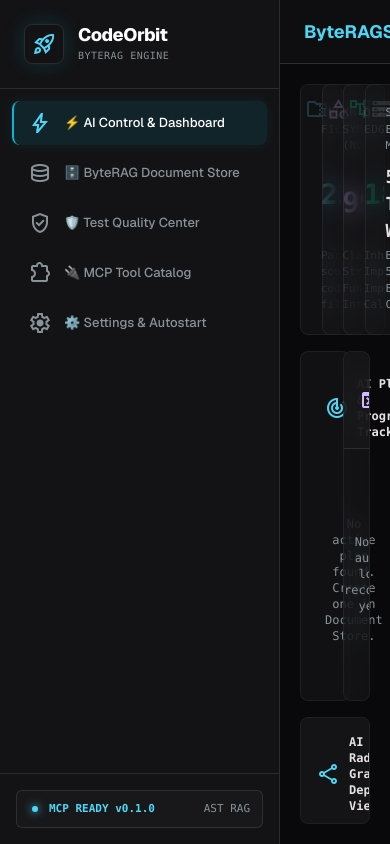
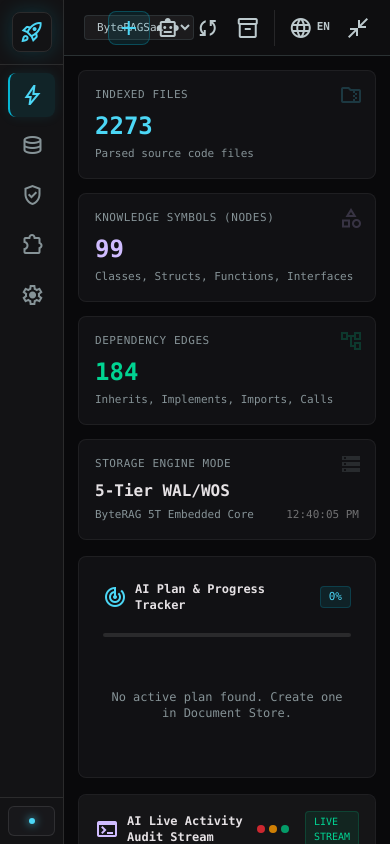
Before and after one commit to bytelogiccore-spec/ByteRAGSample, a Svelte app in the folder crates/codeorbit/frontend/: page / in a window 390 px wide. Built offline with nearby package versions, Linux system fonts and the light colour scheme.

Commit message:
Implement fully dynamic responsive layout: sidebar icon-rail on small screens and auto-stacking 12-column telemetry grid

```diff
--- a/crates/codeorbit/frontend/src/App.svelte
+++ b/crates/codeorbit/frontend/src/App.svelte
@@ -59,7 +59,7 @@
       await invokeCommand('trigger_reindex', { targetDir: path, target_dir: path });
       await syncStatus();
     } catch (e) {
-      alert('워크스페이스 전환 실패: ' + e);
+      alert('Failed to switch workspace: ' + e);
     }
   }
 
@@ -73,7 +73,7 @@
       await invokeCommand('trigger_reindex', { targetDir: path, target_dir: path });
       await syncStatus();
     } catch (e) {
-      alert('워크스페이스 추가 실패: ' + e);
+      alert('Failed to add workspace: ' + e);
     }
   }
 
@@ -89,7 +89,7 @@
         }
       }
     } catch (e) {
-      alert('워크스페이스 제거 실패: ' + e);
+      alert('Failed to remove workspace: ' + e);
     }
   }
 
@@ -98,7 +98,7 @@
       await invokeCommand('trigger_reindex', { targetDir: activePath, target_dir: activePath });
       await syncStatus();
     } catch (e) {
-      alert('재인덱싱 요청 실패: ' + e);
+      alert('Reindex request failed: ' + e);
     }
   }
 
@@ -117,11 +117,11 @@
 </script>
 
 <div class="flex h-screen w-screen bg-[#09090b] text-[#e5e1e4] overflow-hidden select-none">
-  <!-- Left Modular Sidebar -->
+  <!-- Left Responsive Sidebar -->
   <Sidebar bind:activeTab {status} />
 
   <!-- Main Canvas -->
-  <div class="flex-1 flex flex-col overflow-hidden">
+  <div class="flex-1 flex flex-col overflow-hidden min-w-0">
     <!-- Top Workspace Selector Bar -->
     <WorkspaceSelector
       {workspaces}
@@ -133,16 +133,20 @@
       onHideToTray={handleHideToTray}
     />
 
-    <!-- Main Dynamic Tab View -->
-    <div class="flex-1 p-5 overflow-y-auto flex flex-col gap-4">
+    <!-- Main Dynamic Tab View with Responsive Stack Layout -->
+    <div class="flex-1 p-3.5 lg:p-6 overflow-y-auto flex flex-col gap-4 custom-scrollbar">
       {#if activeTab === 'tab-overview'}
-        <!-- 4 Metrics Cards -->
+        <!-- 4 Metrics Cards (Dynamic 1-4 Grid) -->
         <MetricsGrid {status} />
 
-        <!-- 2 Column Layout: Plan Progress & Live AI Audit -->
-        <div class="grid grid-cols-2 gap-4">
-          <PlanProgressCard {planStatus} />
-          <AiAuditStream {auditLogs} />
+        <!-- Responsive Split View: 1 Column on Mobile/Tablet, 12 Columns on Desktop -->
+        <div class="grid grid-cols-1 lg:grid-cols-12 gap-4">
+          <div class="lg:col-span-7">
+            <PlanProgressCard {planStatus} />
+          </div>
+          <div class="lg:col-span-5">
+            <AiAuditStream {auditLogs} />
+          </div>
         </div>
 
         <!-- Blast Radius & GraphRAG Traversal Viewer -->
--- a/crates/codeorbit/frontend/src/components/MetricsGrid.svelte
+++ b/crates/codeorbit/frontend/src/components/MetricsGrid.svelte
@@ -10,46 +10,47 @@
   });
 </script>
 
-<div class="grid grid-cols-4 gap-4 select-none">
-  <!-- Card 1: Indexed Files (Cyan Accent + Watermark Icon) -->
-  <div class="glass-panel rounded-lg p-5 flex flex-col justify-between hover:bg-white/[0.02] transition-all relative overflow-hidden group">
+<!-- Responsive Metrics Grid: 1 col on xs, 2 cols on md, 4 cols on xl -->
+<div class="grid grid-cols-1 sm:grid-cols-2 xl:grid-cols-4 gap-3.5 select-none">
+  <!-- Card 1: Indexed Files -->
+  <div class="glass-panel rounded-lg p-4 lg:p-5 flex flex-col justify-between hover:bg-white/[0.02] transition-all relative overflow-hidden group">
     <div class="absolute top-0 right-0 p-3 opacity-20 group-hover:opacity-40 transition-opacity">
-      <span class="material-symbols-outlined text-4xl text-[#4cd7f6]">folder_zip</span>
+      <span class="material-symbols-outlined text-3xl lg:text-4xl text-[#4cd7f6]">folder_zip</span>
     </div>
-    <span class="text-[11px] font-mono text-[#869397] uppercase tracking-wider mb-2">{t('metric_files')}</span>
-    <div class="font-mono text-[28px] font-bold text-[#4cd7f6]">{status.files || 0}</div>
-    <div class="text-[11px] font-mono text-[#869397] mt-1">{t('metric_files_desc')}</div>
+    <span class="text-[11px] font-mono text-[#869397] uppercase tracking-wider mb-1.5">{t('metric_files')}</span>
+    <div class="font-mono text-2xl lg:text-[28px] font-bold text-[#4cd7f6]">{status.files || 0}</div>
+    <div class="text-[11px] font-mono text-[#869397] mt-1 truncate">{t('metric_files_desc')}</div>
   </div>
 
-  <!-- Card 2: Knowledge Symbols (Violet Accent + Watermark Icon) -->
-  <div class="glass-panel rounded-lg p-5 flex flex-col justify-between hover:bg-white/[0.02] transition-all relative overflow-hidden group">
+  <!-- Card 2: Knowledge Symbols -->
+  <div class="glass-panel rounded-lg p-4 lg:p-5 flex flex-col justify-between hover:bg-white/[0.02] transition-all relative overflow-hidden group">
     <div class="absolute top-0 right-0 p-3 opacity-20 group-hover:opacity-40 transition-opacity">
-      <span class="material-symbols-outlined text-4xl text-[#d0bcff]">category</span>
+      <span class="material-symbols-outlined text-3xl lg:text-4xl text-[#d0bcff]">category</span>
     </div>
-    <span class="text-[11px] font-mono text-[#869397] uppercase tracking-wider mb-2">{t('metric_nodes')}</span>
-    <div class="font-mono text-[28px] font-bold text-[#d0bcff]">{status.nodes || 0}</div>
-    <div class="text-[11px] font-mono text-[#869397] mt-1">{t('metric_nodes_desc')}</div>
+    <span class="text-[11px] font-mono text-[#869397] uppercase tracking-wider mb-1.5">{t('metric_nodes')}</span>
+    <div class="font-mono text-2xl lg:text-[28px] font-bold text-[#d0bcff]">{status.nodes || 0}</div>
+    <div class="text-[11px] font-mono text-[#869397] mt-1 truncate">{t('metric_nodes_desc')}</div>
   </div>
 
-  <!-- Card 3: Dependency Edges (Emerald Accent + Watermark Icon) -->
-  <div class="glass-panel rounded-lg p-5 flex flex-col justify-between hover:bg-white/[0.02] transition-all relative overflow-hidden group">
+  <!-- Card 3: Dependency Edges -->
+  <div class="glass-panel rounded-lg p-4 lg:p-5 flex flex-col justify-between hover:bg-white/[0.02] transition-all relative overflow-hidden group">
     <div class="absolute top-0 right-0 p-3 opacity-20 group-hover:opacity-40 transition-opacity">
-      <span class="material-symbols-outlined text-4xl text-emerald-400">account_tree</span>
+      <span class="material-symbols-outlined text-3xl lg:text-4xl text-emerald-400">account_tree</span>
     </div>
-    <span class="text-[11px] font-mono text-[#869397] uppercase tracking-wider mb-2">{t('metric_edges')}</span>
-    <div class="font-mono text-[28px] font-bold text-emerald-400">{status.edges || 0}</div>
-    <div class="text-[11px] font-mono text-[#869397] mt-1">{t('metric_edges_desc')}</div>
+    <span class="text-[11px] font-mono text-[#869397] uppercase tracking-wider mb-1.5">{t('metric_edges')}</span>
+    <div class="font-mono text-2xl lg:text-[28px] font-bold text-emerald-400">{status.edges || 0}</div>
+    <div class="text-[11px] font-mono text-[#869397] mt-1 truncate">{t('metric_edges_desc')}</div>
   </div>
 
   <!-- Card 4: 5-Tier WAL/WOS Storage Engine Mode -->
-  <div class="glass-panel rounded-lg p-5 flex flex-col justify-between hover:bg-white/[0.02] transition-all relative overflow-hidden group">
+  <div class="glass-panel rounded-lg p-4 lg:p-5 flex flex-col justify-between hover:bg-white/[0.02] transition-all relative overflow-hidden group">
     <div class="absolute top-0 right-0 p-3 opacity-20 group-hover:opacity-40 transition-opacity">
-      <span class="material-symbols-outlined text-4xl text-[#869397]">storage</span>
+      <span class="material-symbols-outlined text-3xl lg:text-4xl text-[#869397]">storage</span>
     </div>
-    <span class="text-[11px] font-mono text-[#869397] uppercase tracking-wider mb-2">{t('metric_engine')}</span>
-    <div class="font-mono text-[18px] font-bold text-[#e5e1e4]">5-Tier WAL/WOS</div>
+    <span class="text-[11px] font-mono text-[#869397] uppercase tracking-wider mb-1.5">{t('metric_engine')}</span>
+    <div class="font-mono text-base lg:text-[18px] font-bold text-[#e5e1e4]">5-Tier WAL/WOS</div>
     <div class="flex items-center justify-between text-[11px] font-mono text-[#869397] mt-1">
-      <span>{t('metric_engine_desc')}</span>
+      <span class="truncate">{t('metric_engine_desc')}</span>
       <span class="text-white/40">{formattedDate}</span>
     </div>
   </div>
--- a/crates/codeorbit/frontend/src/components/Sidebar.svelte
+++ b/crates/codeorbit/frontend/src/components/Sidebar.svelte
@@ -12,44 +12,46 @@
   ];
 </script>
 
-<aside class="w-[280px] bg-[#131315] border-r border-white/10 flex flex-col justify-between select-none shrink-0 z-40">
+<!-- Responsive Sidebar: Icon-Rail on small screens (w-16 / 64px), Full Drawer on lg screens (w-64 / 260px) -->
+<aside class="w-16 lg:w-64 bg-[#131315] border-r border-white/10 flex flex-col justify-between select-none shrink-0 z-40 transition-all duration-300">
   <div>
     <!-- Stitch Brand Header -->
-    <div class="p-6 flex items-center gap-3.5 border-b border-white/10">
-      <div class="w-10 h-10 rounded-lg bg-surface-variant flex items-center justify-center border border-white/10 shadow-[0_0_20px_rgba(6,182,212,0.2)]">
+    <div class="p-3 lg:p-6 flex items-center justify-center lg:justify-start gap-3.5 border-b border-white/10">
+      <div class="w-10 h-10 rounded-lg bg-surface-variant flex items-center justify-center border border-white/10 shadow-[0_0_20px_rgba(6,182,212,0.2)] shrink-0">
         <span class="material-symbols-outlined text-[#4cd7f6] text-[22px]">rocket_launch</span>
       </div>
-      <div>
-        <h1 class="text-lg font-extrabold text-white tracking-tight leading-none">CodeOrbit</h1>
+      <div class="hidden lg:block overflow-hidden">
+        <h1 class="text-base font-extrabold text-white tracking-tight leading-none truncate">CodeOrbit</h1>
         <span class="text-[10px] font-mono text-[#869397] tracking-wider block mt-1">BYTERAG ENGINE</span>
       </div>
     </div>
 
-    <!-- Navigation List (Stitch 2px Cyan Border & Background Glow) -->
-    <nav class="p-3 space-y-1.5 overflow-y-auto">
+    <!-- Navigation List -->
+    <nav class="p-2 lg:p-3 space-y-1.5 overflow-y-auto">
       {#each navItems as item}
         <button
           onclick={() => activeTab = item.id}
-          class="w-full flex items-center gap-3 px-3.5 py-2.5 rounded-lg text-[13px] font-medium transition-all text-left relative {activeTab === item.id ? 'bg-[#06b6d4]/10 text-white border-l-2 border-[#06b6d4] font-bold shadow-[0_0_12px_rgba(6,182,212,0.1)]' : 'text-[#869397] hover:text-[#e5e1e4] hover:bg-[#18181b] border-l-2 border-transparent'}"
+          title={t(item.labelKey)}
+          class="w-full flex items-center justify-center lg:justify-start gap-3 p-2.5 lg:px-3.5 lg:py-2.5 rounded-lg text-[13px] font-medium transition-all text-left relative {activeTab === item.id ? 'bg-[#06b6d4]/10 text-white border-l-2 border-[#06b6d4] font-bold shadow-[0_0_12px_rgba(6,182,212,0.1)]' : 'text-[#869397] hover:text-[#e5e1e4] hover:bg-[#18181b] border-l-2 border-transparent'}"
         >
-          <span class="material-symbols-outlined text-[20px] {activeTab === item.id ? 'text-[#4cd7f6]' : 'text-[#869397]'}">{item.icon}</span>
-          <span>{t(item.labelKey)}</span>
+          <span class="material-symbols-outlined text-[20px] shrink-0 {activeTab === item.id ? 'text-[#4cd7f6]' : 'text-[#869397]'}">{item.icon}</span>
+          <span class="hidden lg:inline truncate">{t(item.labelKey)}</span>
         </button>
       {/each}
     </nav>
   </div>
 
   <!-- Bottom System Telemetry Indicator -->
-  <div class="p-4 border-t border-white/10 flex flex-col gap-2.5">
-    <div class="flex items-center justify-between px-3 py-2.5 bg-[#18181b] border border-white/10 rounded-md text-[11px] font-mono">
+  <div class="p-2 lg:p-4 border-t border-white/10 flex flex-col gap-2.5">
+    <div class="flex items-center justify-center lg:justify-between p-2 lg:px-3 lg:py-2.5 bg-[#18181b] border border-white/10 rounded-md text-[11px] font-mono">
       <div class="flex items-center gap-2">
-        <div class="relative w-3 h-3 flex items-center justify-center">
+        <div class="relative w-3 h-3 flex items-center justify-center shrink-0">
           <div class="ambient-glow-cyan"></div>
           <div class="w-1.5 h-1.5 rounded-full {status.indexing ? 'bg-amber-400' : 'bg-[#4cd7f6]'} relative z-10"></div>
         </div>
-        <span class="text-[#4cd7f6] font-semibold">{status.indexing ? t('status_indexing') : 'MCP READY v0.1.0'}</span>
+        <span class="hidden lg:inline text-[#4cd7f6] font-semibold truncate">{status.indexing ? t('status_indexing') : 'MCP READY'}</span>
       </div>
-      <span class="text-[#869397]">AST RAG</span>
+      <span class="hidden lg:inline text-[#869397]">v0.1.0</span>
     </div>
   </div>
 </aside>
--- a/crates/codeorbit/frontend/src/components/WorkspaceSelector.svelte
+++ b/crates/codeorbit/frontend/src/components/WorkspaceSelector.svelte
@@ -60,16 +60,16 @@
   });
 </script>
 
-<!-- 1:1 Stitch TopAppBar -->
-<header class="flex justify-between items-center h-16 px-6 w-full bg-[#0e0e10] border-b border-[#3d494c]/60 shrink-0 z-50 select-none">
-  <!-- Left: Workspace Name & Add Button -->
-  <div class="flex items-center gap-4">
-    <div class="flex items-center gap-2">
-      <span class="text-lg font-bold text-[#4cd7f6]">{activeWorkspaceName}</span>
+<!-- Responsive TopAppBar with fluid flex-wrap and responsive labels -->
+<header class="flex justify-between items-center h-14 lg:h-16 px-3.5 lg:px-6 w-full bg-[#0e0e10] border-b border-[#3d494c]/60 shrink-0 z-50 select-none overflow-hidden">
+  <!-- Left: Workspace Selector -->
+  <div class="flex items-center gap-2 lg:gap-4 min-w-0">
+    <div class="flex items-center gap-1.5 lg:gap-2 min-w-0">
+      <span class="text-sm lg:text-lg font-bold text-[#4cd7f6] truncate max-w-[120px] lg:max-w-[220px]">{activeWorkspaceName}</span>
       <select
         value={activePath}
         onchange={(e) => onSelect(e.target.value)}
-        class="bg-[#1c1b1d] border border-[#3d494c]/50 text-[#bcc9cd] text-xs font-mono rounded px-2.5 py-1 outline-none cursor-pointer max-w-[200px] truncate"
+        class="bg-[#1c1b1d] border border-[#3d494c]/50 text-[#bcc9cd] text-[11px] lg:text-xs font-mono rounded px-2 py-1 outline-none cursor-pointer max-w-[110px] lg:max-w-[180px] truncate"
       >
         {#each workspaces as ws}
           <option value={ws.path}>{ws.name} ({ws.path})</option>
@@ -80,22 +80,22 @@
     {#if !isAdding}
       <button
         onclick={() => isAdding = true}
-        class="bg-[#06b6d4]/10 text-[#4cd7f6] border border-[#06b6d4]/30 rounded-lg px-3 py-1 font-mono text-[11px] font-semibold hover:bg-[#06b6d4]/20 transition-colors flex items-center gap-1 cursor-pointer"
+        class="bg-[#06b6d4]/10 text-[#4cd7f6] border border-[#06b6d4]/30 rounded-lg px-2 lg:px-3 py-1 font-mono text-[10px] lg:text-[11px] font-semibold hover:bg-[#06b6d4]/20 transition-colors flex items-center gap-1 cursor-pointer shrink-0"
       >
         <span class="material-symbols-outlined text-[14px]">add</span>
-        {t('add_workspace')}
+        <span class="hidden sm:inline">{t('add_workspace')}</span>
       </button>
     {:else}
-      <div class="flex items-center gap-1.5">
+      <div class="flex items-center gap-1">
         <input
           type="text"
           bind:value={newPath}
           placeholder="D:\Projects\MyApp"
-          class="bg-[#18181b] border border-white/20 text-[#e5e1e4] text-xs font-mono rounded px-2 py-1 outline-none w-52"
+          class="bg-[#18181b] border border-white/20 text-[#e5e1e4] text-xs font-mono rounded px-2 py-1 outline-none w-36 lg:w-52"
         />
         <button
           onclick={handleAdd}
-          class="px-2.5 py-1 bg-[#06b6d4] text-black font-bold text-xs font-mono rounded cursor-pointer"
+          class="px-2 py-1 bg-[#06b6d4] text-black font-bold text-xs font-mono rounded cursor-pointer"
         >
           {t('btn_add')}
         </button>
@@ -109,50 +109,53 @@
     {/if}
   </div>
 
-  <!-- Center: Action Links (Stitch Exact Styling) -->
-  <div class="hidden md:flex items-center gap-6">
-    <nav class="flex items-center gap-6 text-xs font-medium text-[#bcc9cd]">
+  <!-- Center: Action Links (Condensed on Medium/Small screens) -->
+  <div class="flex items-center gap-2 lg:gap-4 shrink-0">
+    <nav class="flex items-center gap-1 lg:gap-4 text-xs font-medium text-[#bcc9cd]">
       <button
         onclick={handleCopyPrompt}
-        class="hover:bg-white/5 transition-colors px-2.5 py-1.5 rounded-md hover:text-[#4cd7f6] cursor-pointer flex items-center gap-1.5"
+        title={t('prompt_copy')}
+        class="hover:bg-white/5 transition-colors p-1.5 lg:px-2.5 lg:py-1.5 rounded-md hover:text-[#4cd7f6] cursor-pointer flex items-center gap-1"
       >
-        <span class="material-symbols-outlined text-[15px]">smart_toy</span>
-        <span>{copySuccessMsg ? copySuccessMsg : t('prompt_copy')}</span>
+        <span class="material-symbols-outlined text-[16px] lg:text-[18px]">smart_toy</span>
+        <span class="hidden md:inline">{copySuccessMsg ? copySuccessMsg : t('prompt_copy')}</span>
       </button>
       <button
         onclick={onReindex}
-        class="hover:bg-white/5 transition-colors px-2.5 py-1.5 rounded-md hover:text-[#4cd7f6] cursor-pointer flex items-center gap-1.5"
+        title={t('reindex')}
+        class="hover:bg-white/5 transition-colors p-1.5 lg:px-2.5 lg:py-1.5 rounded-md hover:text-[#4cd7f6] cursor-pointer flex items-center gap-1"
       >
-        <span class="material-symbols-outlined text-[15px]">sync</span>
-        <span>{t('reindex')}</span>
+        <span class="material-symbols-outlined text-[16px] lg:text-[18px]">sync</span>
+        <span class="hidden md:inline">{t('reindex')}</span>
       </button>
       <button
         onclick={handleExportBrdb}
         disabled={isExporting}
-        class="hover:bg-white/5 transition-colors px-2.5 py-1.5 rounded-md hover:text-[#4cd7f6] cursor-pointer flex items-center gap-1.5"
+        title={t('export_brdb')}
+        class="hover:bg-white/5 transition-colors p-1.5 lg:px-2.5 lg:py-1.5 rounded-md hover:text-[#4cd7f6] cursor-pointer flex items-center gap-1"
       >
-        <span class="material-symbols-outlined text-[15px]">inventory_2</span>
-        <span>{isExporting ? t('export_brdb_packing') : exportSuccessMsg ? exportSuccessMsg : t('export_brdb')}</span>
+        <span class="material-symbols-outlined text-[16px] lg:text-[18px]">inventory_2</span>
+        <span class="hidden md:inline">{isExporting ? t('export_brdb_packing') : exportSuccessMsg ? exportSuccessMsg : t('export_brdb')}</span>
       </button>
     </nav>
-  </div>
 
     <!-- Right: Language Toggle & Window Minimize Controls -->
-  <div class="flex items-center gap-2">
+    <div class="flex items-center gap-1 border-l border-white/10 pl-2 lg:pl-3">
       <button
         onclick={toggleLanguage}
         title="Switch Language"
-      class="text-[#bcc9cd] hover:text-[#4cd7f6] transition-colors p-2 rounded hover:bg-white/5 cursor-pointer flex items-center gap-1 text-xs font-mono"
+        class="text-[#bcc9cd] hover:text-[#4cd7f6] transition-colors p-1.5 lg:p-2 rounded hover:bg-white/5 cursor-pointer flex items-center gap-1 text-[11px] lg:text-xs font-mono"
       >
-      <span class="material-symbols-outlined text-[18px]">language</span>
+        <span class="material-symbols-outlined text-[16px] lg:text-[18px]">language</span>
         <span class="font-bold">{getLang().toUpperCase()}</span>
       </button>
       <button
         onclick={onHideToTray}
         title={t('hide_tray')}
-      class="text-[#bcc9cd] hover:text-[#4cd7f6] transition-colors p-2 rounded hover:bg-white/5 cursor-pointer flex items-center justify-center"
+        class="text-[#bcc9cd] hover:text-[#4cd7f6] transition-colors p-1.5 lg:p-2 rounded hover:bg-white/5 cursor-pointer flex items-center justify-center"
       >
-      <span class="material-symbols-outlined text-[18px]">close_fullscreen</span>
+        <span class="material-symbols-outlined text-[16px] lg:text-[18px]">close_fullscreen</span>
       </button>
     </div>
+  </div>
 </header>
```
Also changed, not shown: 5 other files (tests, documents, lock files or other folders). Lines whose indentation alone changed are shown as unchanged.
